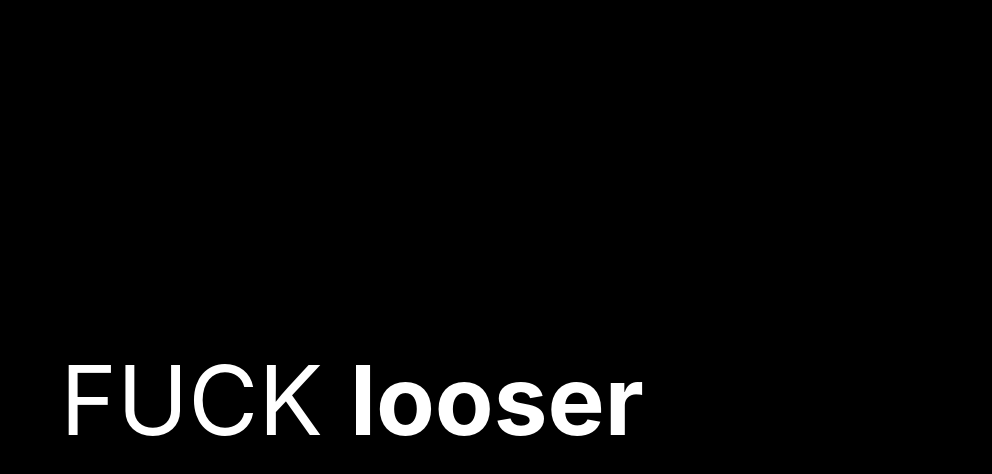
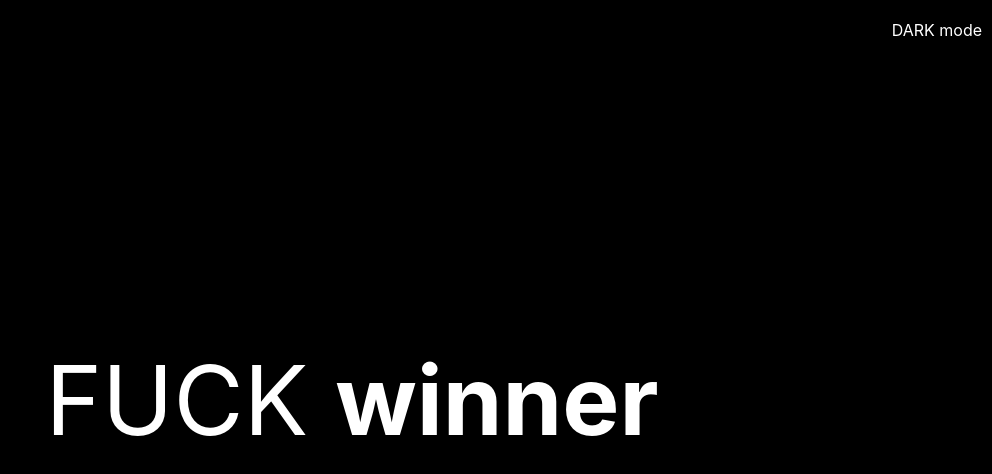
Before and after one commit to jhderojasUVa/randomfuckwork, a React (Create React App) app: page / in a window 1280 px wide. Shown: the top 474 px of the page, without its empty margins (288-1280 px from the left). Built offline with nearby package versions, Linux system fonts and the light colour scheme.

Commit message:
Light/dark mode
Added light and dark mode

```diff
--- a/public/storage/arraystorage.json
+++ b/public/storage/arraystorage.json
@@ -61,5 +61,7 @@
         "string": "clean"
     }, {
         "string": "puzzle"
+    }, {
+        "string": "friend"
     }
   ]
--- a/src/App.css
+++ b/src/App.css
@@ -2,18 +2,27 @@
   text-align: center;
 }
 
-.App-logo {
-  height: 40vmin;
-  pointer-events: none;
+.App-mode {
+  position: absolute;
+  top: 0;
+  right: 0;
+  padding: 10px;
+  margin: 10px auto;
 }
 
-@media (prefers-reduced-motion: no-preference) {
-  .App-logo {
-    animation: App-logo-spin infinite 20s linear;
-  }
+.App-mode .dark {
+  color: white;
+  margin: 0;
+  padding: 0;
 }
 
-.App-header {
+.App-mode .light {
+  color: black;
+  margin: 0;
+  padding: 0;
+}
+
+.App-header.dark {
   background-color: black;
   min-height: 100vh;
   display: flex;
@@ -24,15 +33,21 @@
   color: white;
 }
 
+.App-header.light {
+  background-color: white;
+  min-height: 100vh;
+  display: flex;
+  flex-direction: column;
+  align-items: center;
+  justify-content: center;
+  font-size: calc(80px + 2vmin);
+  color: black;
+}
+
 .App-link {
   color: #61dafb;
 }
 
-@keyframes App-logo-spin {
-  from {
-    transform: rotate(0deg);
-  }
-  to {
-    transform: rotate(360deg);
-  }
+p {
+  cursor: pointer;
 }
--- a/src/App.js
+++ b/src/App.js
@@ -4,6 +4,19 @@ import './App.css';
 
 function App() {
   const [data, setData] = useState([]);
+  const [color, setColor] = useState('dark');
+
+  function pageReload() {
+    window.location.reload();
+  }
+
+  function changeMode() {
+    if (color == 'dark') {
+      setColor('light');
+    } else {
+      setColor('dark');
+    }
+  }
 
   useEffect(() => {
     const fetchData = async () => {
@@ -20,10 +33,14 @@ function App() {
     randomData = data[Math.floor(Math.random() * data.length)].string;
   }
 
+  let appClass = 'App-header ' + color;
   return (
     <div className="App">
-      <header className="App-header">
-        <p>
+      <div className="App-mode" onClick={changeMode}>
+        <p className={color}>{color.toUpperCase()} mode</p>
+      </div>
+      <header className={appClass}>
+        <p onClick={pageReload}>
           FUCK <strong>{randomData}</strong>
         </p>
       </header>
```
Also changed, not shown: 1 other file (tests, documents, lock files or other folders).
